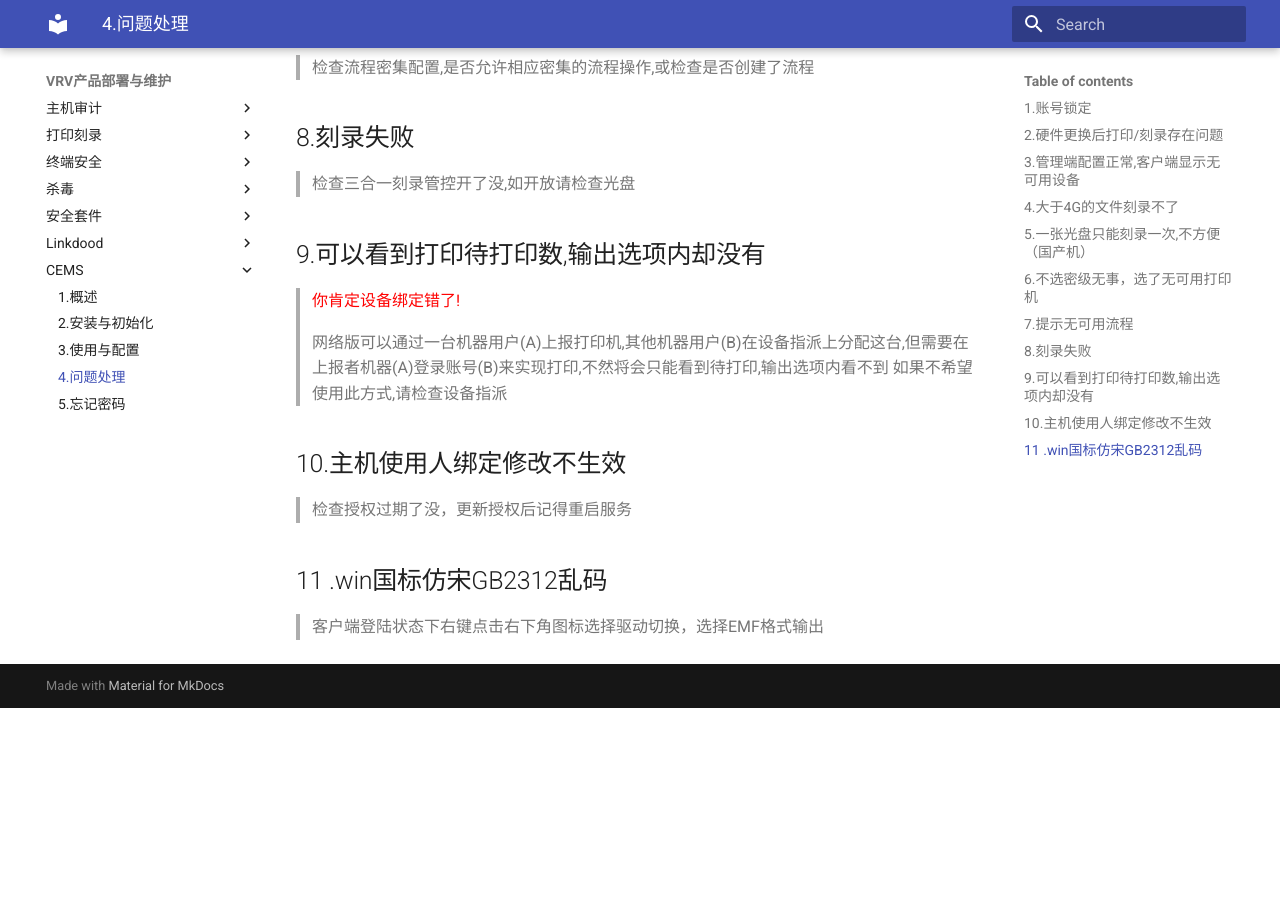
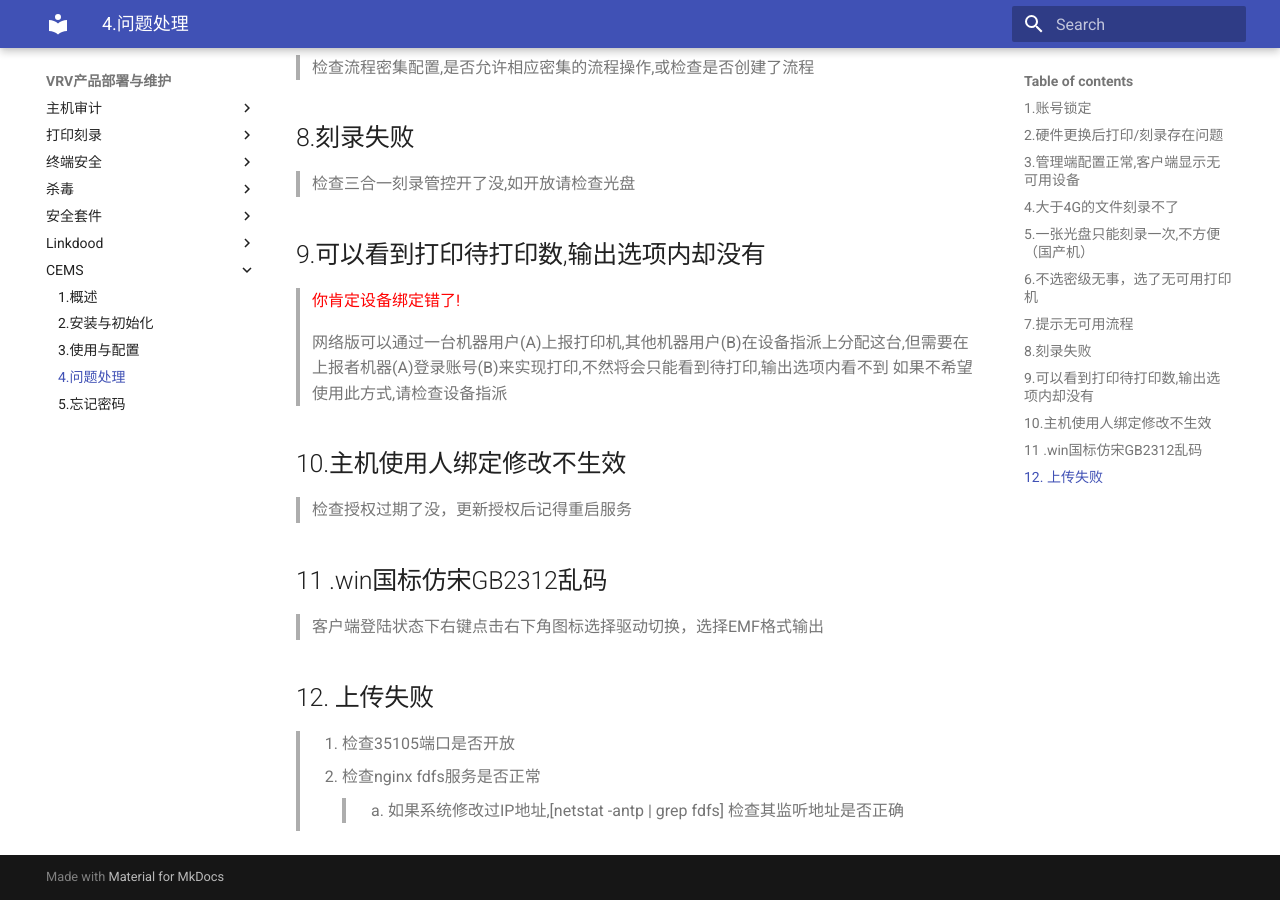
Before and after one commit to bolvardev666/docs, an MkDocs documentation site: the page built from docs/vios/question.md, in a window 1280 px wide and 900 px high, scrolled down 901 px. Built offline with MkDocs 1.6.1 and Material for MkDocs 9.7.7, drawn with Linux system fonts in a browser that asks for light colours; before the commit the page ends 1609 px from its top, so only the background shows below that.

Commit message:
添加一个故障内容与更新下载地址

```diff
--- a/docs/vios/question.md
+++ b/docs/vios/question.md
@@ -42,3 +42,10 @@
 ## 11  .win国标仿宋GB2312乱码
 
 > 客户端登陆状态下右键点击右下角图标选择驱动切换，选择EMF格式输出
+
+
+
+## 12. 上传失败
+> 1. 检查35105端口是否开放
+> 2. 检查nginx fdfs服务是否正常
+> >3. 如果系统修改过IP地址,[netstat -antp | grep fdfs] 检查其监听地址是否正确
```
Also changed, not shown: docs/index.md (+1 -0 lines), docs/vios/overview.md (+0 -5 lines).
